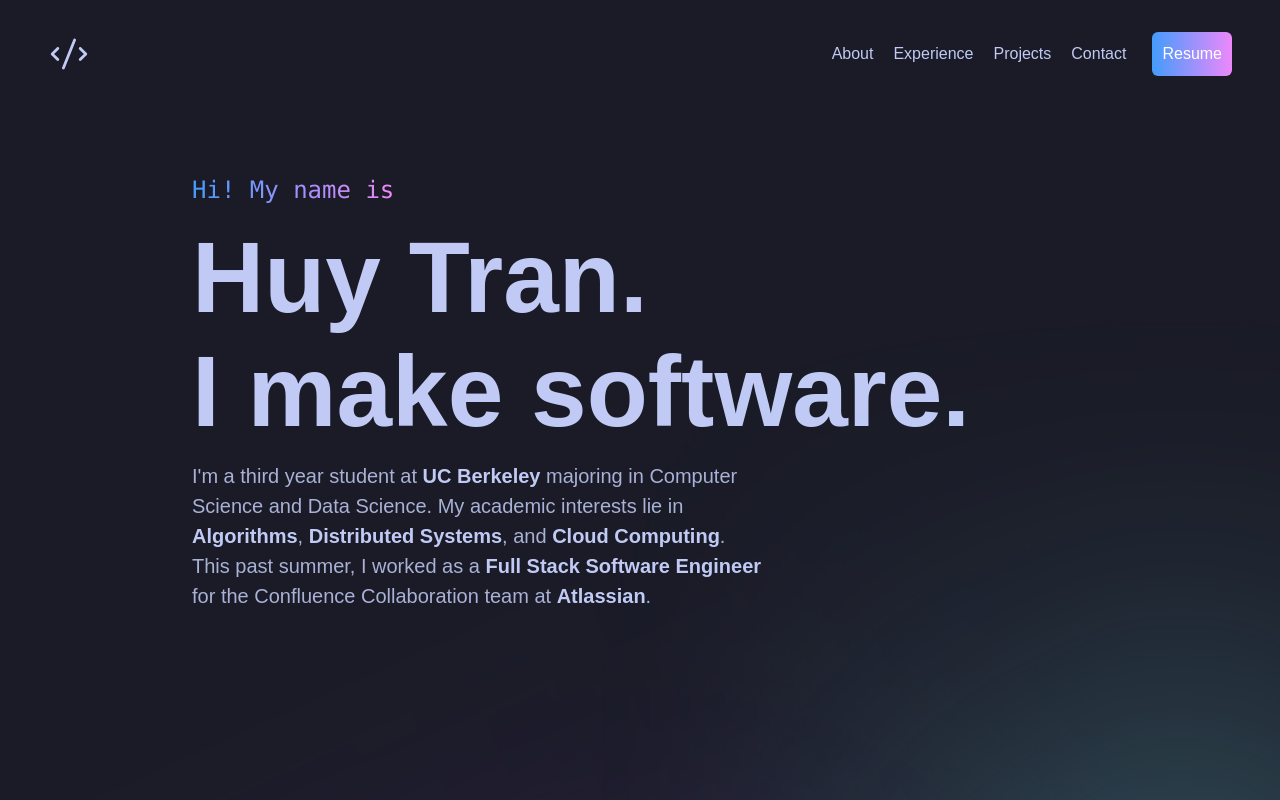
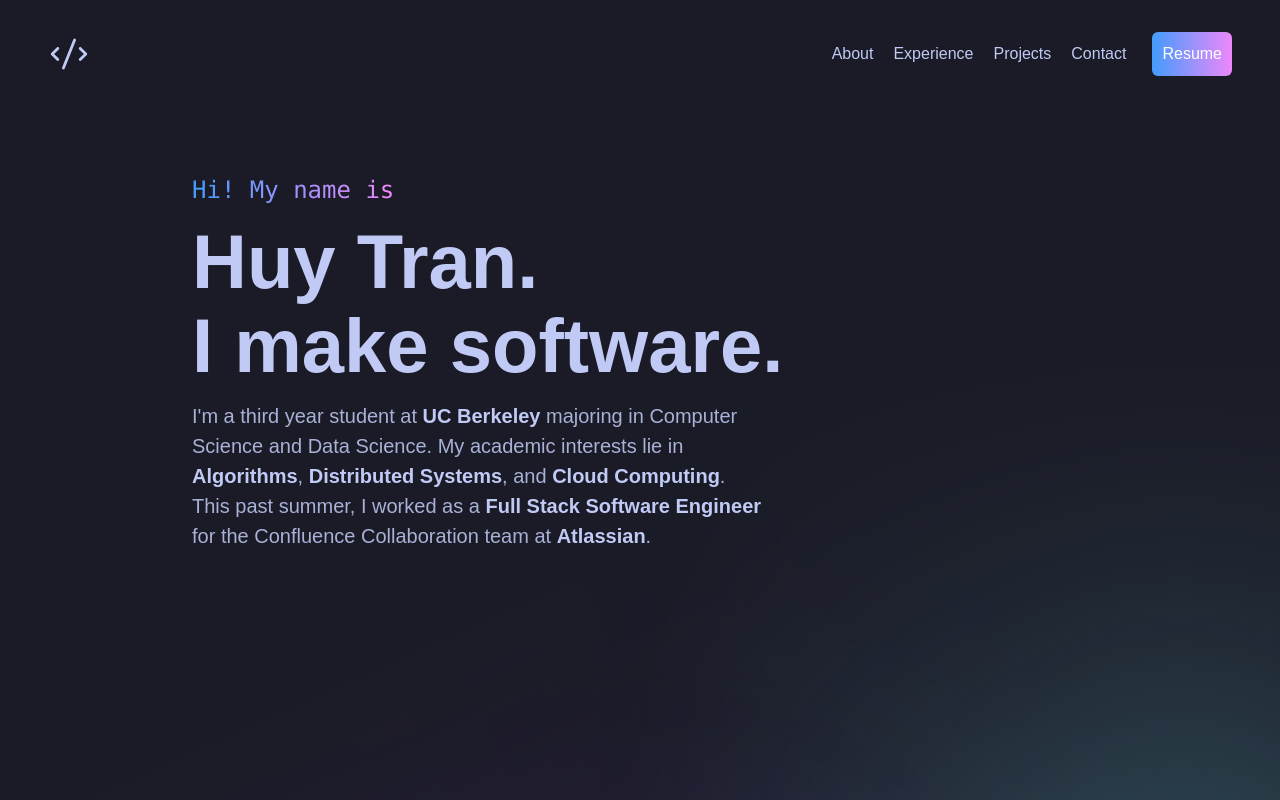
Before and after one commit to huytt621/personal-website, a Next.js app: page / in a window 1280 px wide. Shown: the top 800 px of the page. Built offline with nearby package versions, Linux system fonts and the light colour scheme; a web font is replaced by a local one.

Commit message:
Style tweaks

```diff
--- a/components/Sidebar.jsx
+++ b/components/Sidebar.jsx
@@ -41,8 +41,8 @@ const Sidebar = () => {
             ref={sidebarRef}
             initial={{ width: 0 }}
             animate={{ width: 'min(75vw, 400px)' }}
-            exit={{ width: 0, transition: { delay: 0, duration: 0.3 } }}
-            className='bg-primary-black h-screen w-[18.75rem] fixed inset-y-0 right-0 top-0 z-20 flex flex-col'
+            exit={{ width: 0, transition: { delay: 0, duration: 0.2 } }}
+            className='bg-primary-black h-screen w-[18.75rem] fixed inset-y-0 right-0 top-0 z-20 flex flex-col md:hidden'
           >
             <motion.ul
               initial='hidden'
--- a/sections/Hero.jsx
+++ b/sections/Hero.jsx
@@ -6,7 +6,7 @@ import styles from '../styles'
 import { staggerContainer, textVariant } from '../utils/motion'
 
 const Hero = () => (
-  <section className={`${styles.yPaddings} xl:px-48 sm:px-24 px-8 flex`}>
+  <section className={`${styles.yPaddings} lg:px-48 sm:px-20 px-8 flex`}>
     <motion.div
       variants={staggerContainer}
       initial='hidden'
@@ -16,25 +16,25 @@ const Hero = () => (
     >
       <div className='flex justify-center items-start flex-col relative z-10'>
         <motion.h1
-          variants={textVariant(1.1)}
+          variants={textVariant(0.1)}
           className={`${styles.heroGreeting} gradient-text`}
         >
           Hi! My name is
         </motion.h1>
         <motion.h1
-          variants={textVariant(1.2)}
+          variants={textVariant(0.2)}
           className={`${styles.heroHeading} text-primary-white`}
         >
           Huy Tran.
         </motion.h1>
         <motion.h1
-          variants={textVariant(1.3)}
+          variants={textVariant(0.3)}
           className={`${styles.heroHeading} text-primary-white`}
         >
           I make software.
         </motion.h1>
         <motion.p
-          variants={textVariant(1.4)}
+          variants={textVariant(0.4)}
           className='max-w-xl mt-[12px] font-normal sm:text-[20px] text-[16px] text-secondary-white'
         >
           I'm a third year student at{' '}
--- a/styles/index.js
+++ b/styles/index.js
@@ -15,9 +15,9 @@ const styles = {
 
   // hero section
   heroGreeting:
-    'font-light font-mono xl:text-[24px] sm:text-[18px] text-[14px] mb-[12px]',
+    'font-light font-mono lg:text-[24px] sm:text-[18px] text-[14px] mb-[12px]',
   heroHeading:
-    'font-bold xl:text-[100px] sm:text-[48px] text-[32px] xl:leading-[114.4px] sm:leading-[64.4px] leading-[44.4px]',
+    'font-bold lg:text-[76px] sm:text-[48px] text-[32px] lg:leading-[84.4px] sm:leading-[54.4px] leading-[36.4px]',
   heroDText:
     'md:w-[212px] sm:w-[80px] w-[60px] md:h-[108px] sm:h-[48px] h-[38px] md:border-[18px] border-[9px] rounded-r-[50px] border-white sm:mx-2 mx-[6px]',
 }
--- a/utils/motion.js
+++ b/utils/motion.js
@@ -14,7 +14,7 @@ export const navVariants = {
     transition: {
       type: 'spring',
       stiffness: 80,
-      delay: 1,
+      delay: 0,
     },
   },
 }
```
